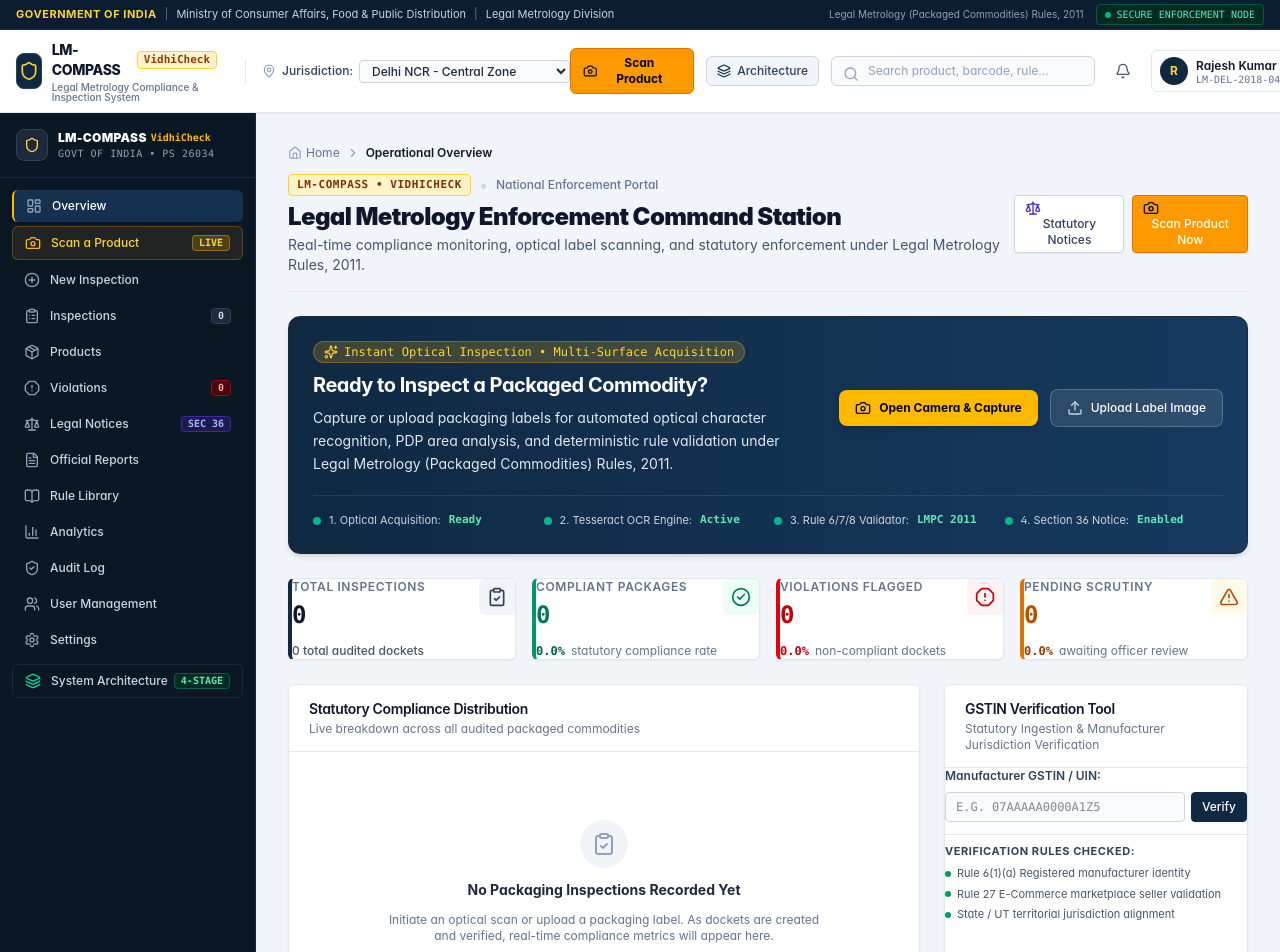
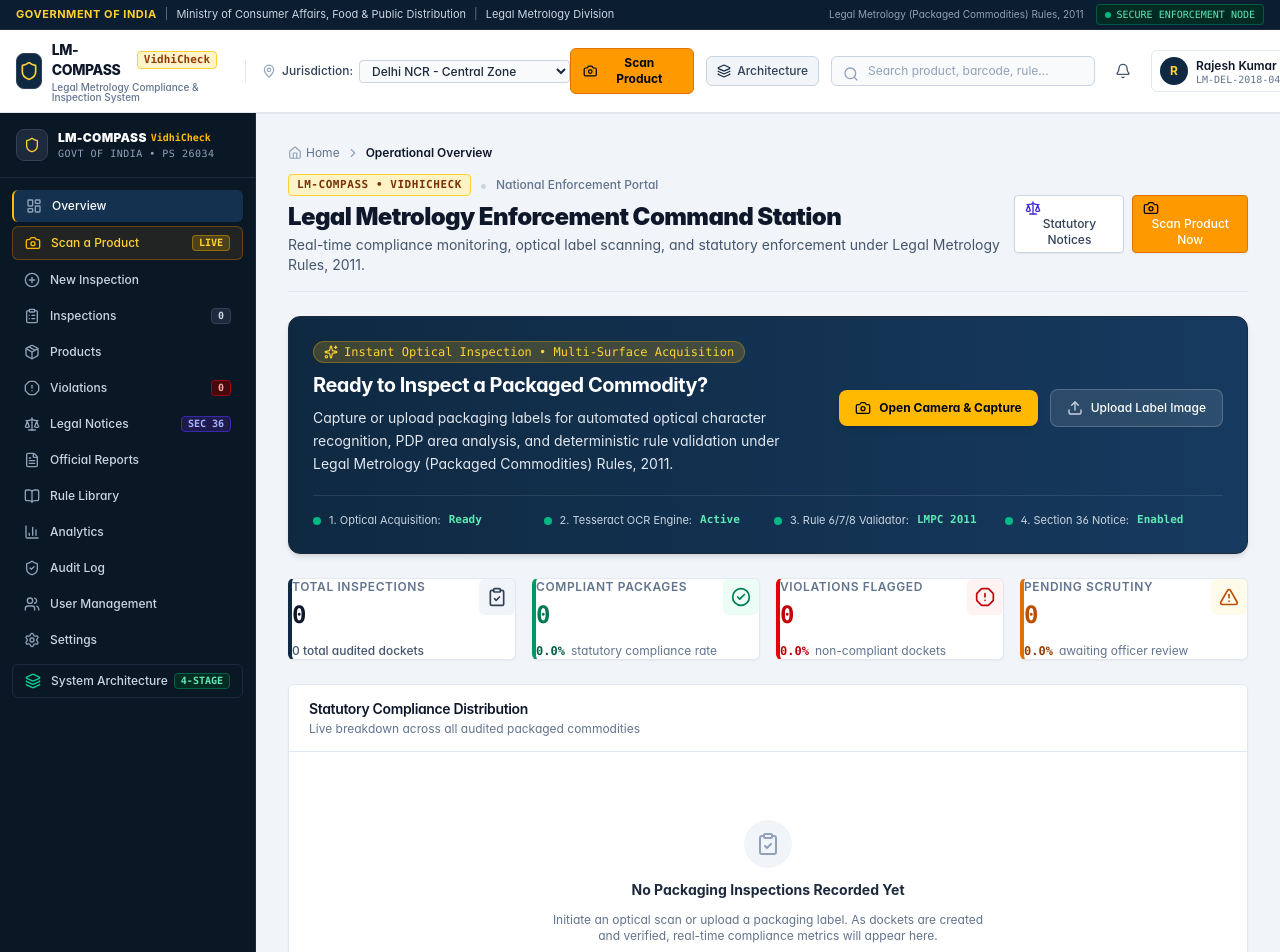
Before and after one commit to rohitpatil260906/SIH26034, a React (Vite) app: page /dashboard in a window 1280 px wide. Shown: the top 952 px of the page. Built offline with nearby package versions, Linux system fonts and the light colour scheme.

Commit message:
change10

```diff
--- a/src/pages/DashboardPage.tsx
+++ b/src/pages/DashboardPage.tsx
@@ -14,77 +14,13 @@
   FileText,
   ArrowRight,
   Scale,
-  Sparkles,
-  Check,
-  AlertCircle
+  Sparkles
 } from 'lucide-react';
 import { ResponsiveContainer, PieChart, Pie, Cell, Tooltip, Legend } from 'recharts';
-
-const GST_STATE_CODES: Record<string, string> = {
-  '01': 'Jammu & Kashmir',
-  '02': 'Himachal Pradesh',
-  '03': 'Punjab',
-  '04': 'Chandigarh',
-  '05': 'Uttarakhand',
-  '06': 'Haryana',
-  '07': 'Delhi',
-  '08': 'Rajasthan',
-  '09': 'Uttar Pradesh',
-  '10': 'Bihar',
-  '11': 'Sikkim',
-  '12': 'Arunachal Pradesh',
-  '13': 'Nagaland',
-  '14': 'Manipur',
-  '15': 'Mizoram',
-  '16': 'Tripura',
-  '17': 'Meghalaya',
-  '18': 'Assam',
-  '19': 'West Bengal',
-  '20': 'Jharkhand',
-  '21': 'Odisha',
-  '22': 'Chhattisgarh',
-  '23': 'Madhya Pradesh',
-  '24': 'Gujarat',
-  '26': 'Dadra & Nagar Haveli and Daman & Diu',
-  '27': 'Maharashtra',
-  '29': 'Karnataka',
-  '30': 'Goa',
-  '31': 'Lakshadweep',
-  '32': 'Kerala',
-  '33': 'Tamil Nadu',
-  '34': 'Puducherry',
-  '36': 'Telangana',
-  '37': 'Andhra Pradesh',
-  '38': 'Ladakh'
-};
-
-const GST_ENTITY_TYPES: Record<string, string> = {
-  C: 'Company (Public / Private Limited)',
-  P: 'Individual / Proprietorship',
-  H: 'Hindu Undivided Family (HUF)',
-  F: 'Partnership Firm / LLP',
-  A: 'Association of Persons (AOP)',
-  T: 'Trust',
-  B: 'Body of Individuals (BOI)',
-  L: 'Local Authority',
-  J: 'Artificial Juridical Person',
-  G: 'Government Entity'
-};
 
 export const DashboardPage: React.FC = () => {
   const { inspections, startNewInspection } = useInspection();
   const navigate = useNavigate();
-
-  // Quick GSTIN verify widget state
-  const [gstinInput, setGstinInput] = useState('');
-  const [gstinStatus, setGstinStatus] = useState<{
-    verified: boolean;
-    validFormat: boolean;
-    state?: string;
-    entityType?: string;
-    pan?: string;
-    message?: string;
-  } | null>(null);
 
   // Live dynamic statistics derived from actual inspections
   const totalInspections = inspections.length;
@@ -123,14 +59,10 @@
       ? ((topViolation[1] / totalViolations) * 100).toFixed(1)
       : '0.0';
 
-    // Standard compounding estimate under Section 48 / Section 36
-    const compoundingRecovery = totalViolations * 25000;
-
     return {
       topViolationName: topViolation ? topViolation[0] : null,
       topViolationCount: topViolation ? topViolation[1] : 0,
-      topViolationPct: topPct,
-      compoundingRecovery
+      topViolationPct: topPct
     };
   }, [inspections, totalViolations]);
 
@@ -143,38 +75,6 @@
   const handleStartScan = () => {
     startNewInspection(undefined, 2);
     navigate('/new-inspection?step=2&camera=open');
-  };
-
-  const handleVerifyGstin = (e: React.FormEvent) => {
-    e.preventDefault();
-    const clean = gstinInput.trim().toUpperCase();
-    if (!clean) return;
-
-    // Standard 15-character GSTIN regex format
-    const gstinRegex = /^[0-9]{2}[A-Z]{5}[0-9]{4}[A-Z]{1}[1-9A-Z]{1}Z[0-9A-Z]{1}$/;
-    if (!gstinRegex.test(clean)) {
-      setGstinStatus({
-        verified: false,
-        validFormat: false,
-        message: 'Invalid GSTIN structure. Must be a 15-character statutory GSTIN (e.g. 07AAAAA0000A1Z5).'
-      });
-      return;
-    }
-
-    const stateCode = clean.slice(0, 2);
-    const pan = clean.slice(2, 12);
-    const entityChar = clean[5];
-
-    const state = GST_STATE_CODES[stateCode] || `State Code ${stateCode} (Jurisdiction Confirmed)`;
-    const entityType = GST_ENTITY_TYPES[entityChar] || 'Registered Taxpayer Entity';
-
-    setGstinStatus({
-      verified: true,
-      validFormat: true,
-      state,
-      entityType,
-      pan
-    });
   };
 
   return (
@@ -362,10 +262,8 @@
         </Card>
       </div>
 
-      {/* Grid: Charts & Live GSTIN Verifier Tool */}
-      <div className="grid grid-cols-1 lg:grid-cols-3 gap-6">
-        {/* Compliance Distribution Chart (2 cols) */}
-        <div className="lg:col-span-2">
+      {/* Compliance Distribution Chart */}
+      <div>
         <Card orientation="vertical" className="h-full">
           <CardHeader
             title="Statutory Compliance Distribution"
@@ -441,101 +339,11 @@
                       Across {nonCompliantCount} non-compliant inspection dockets
                     </span>
                   </div>
-
-                    <div className="p-2.5 bg-indigo-50 border border-indigo-200 rounded space-y-1">
-                      <span className="text-indigo-900 font-medium">Potential Compounding Recovery:</span>
-                      <p className="font-bold text-indigo-950 font-mono text-sm">
-                        ₹ {violationInsights.compoundingRecovery.toLocaleString('en-IN')}
-                      </p>
-                      <span className="text-[10px] text-indigo-700 block">
-                        Estimated under Section 48 compounding guidelines (₹25,000 / infraction)
-                      </span>
-                    </div>
                 </div>
               </div>
             )}
           </CardContent>
         </Card>
-        </div>
-
-        {/* GSTIN / Manufacturer Quick Lookup Tool */}
-        <div className="lg:col-span-1">
-          <Card orientation="vertical" className="h-full">
-            <CardHeader
-              title="GSTIN Verification Tool"
-              subtitle="Statutory Ingestion & Manufacturer Jurisdiction Verification"
-            />
-            <CardContent className="space-y-3">
-              <form onSubmit={handleVerifyGstin} className="space-y-2">
-                <label className="block text-xs font-semibold text-slate-700">
-                  Manufacturer GSTIN / UIN:
-                </label>
-                <div className="flex space-x-1.5">
-                  <input
-                    type="text"
-                    value={gstinInput}
-                    onChange={(e) => setGstinInput(e.target.value)}
-                    placeholder="e.g. 07AAAAA0000A1Z5"
-                    className="flex-1 bg-slate-50 border border-slate-300 rounded px-2.5 py-1.5 text-xs font-mono uppercase text-slate-900 focus:outline-none focus:ring-1 focus:ring-[#0f2942]"
-                  />
-                  <Button type="submit" variant="primary" size="sm">
-                    Verify
-                  </Button>
-                </div>
-              </form>
-
-              {gstinStatus && gstinStatus.verified && (
-                <div className="p-3 bg-emerald-50 border border-emerald-300 rounded-md text-emerald-950 text-xs space-y-1.5 animate-in fade-in duration-150">
-                  <div className="flex items-center space-x-1.5 font-bold text-emerald-900">
-                    <Check className="w-4 h-4 text-emerald-600" />
-                    <span>GSTIN FORMAT VALIDATED</span>
-                  </div>
-                  <p className="text-[11px] text-emerald-900 font-medium">
-                    Jurisdiction: <span className="font-bold">{gstinStatus.state}</span>
-                  </p>
-                  <p className="text-[11px] text-emerald-800">
-                    Entity Type: <span className="font-semibold">{gstinStatus.entityType}</span>
-                  </p>
-                  <p className="font-mono text-[10px] text-emerald-700">
-                    PAN: {gstinStatus.pan} • Statutory Format Compliant
-                  </p>
-                </div>
-              )}
-
-              {gstinStatus && !gstinStatus.verified && (
-                <div className="p-3 bg-red-50 border border-red-200 rounded-md text-red-950 text-xs space-y-1 animate-in fade-in duration-150">
-                  <div className="flex items-center space-x-1.5 font-bold text-red-900">
-                    <AlertCircle className="w-4 h-4 text-red-600" />
-                    <span>VALIDATION FAILED</span>
-                  </div>
-                  <p className="text-[11px] text-red-700 leading-relaxed">
-                    {gstinStatus.message}
-                  </p>
-                </div>
-              )}
-
-              <div className="pt-2 border-t border-slate-200">
-                <span className="text-[11px] font-bold text-slate-700 uppercase tracking-wider block mb-1.5">
-                  Verification Rules Checked:
-                </span>
-                <ul className="text-[11px] text-slate-600 space-y-1">
-                  <li className="flex items-center space-x-1.5">
-                    <span className="w-1.5 h-1.5 rounded-full bg-emerald-600"></span>
-                    <span>Rule 6(1)(a) Registered manufacturer identity</span>
-                  </li>
-                  <li className="flex items-center space-x-1.5">
-                    <span className="w-1.5 h-1.5 rounded-full bg-emerald-600"></span>
-                    <span>Rule 27 E-Commerce marketplace seller validation</span>
-                  </li>
-                  <li className="flex items-center space-x-1.5">
-                    <span className="w-1.5 h-1.5 rounded-full bg-emerald-600"></span>
-                    <span>State / UT territorial jurisdiction alignment</span>
-                  </li>
-                </ul>
-              </div>
-            </CardContent>
-          </Card>
-        </div>
       </div>
 
       {/* Grid: Recent Inspections & Priority Violations */}
```
Lines whose indentation alone changed are shown as unchanged.
